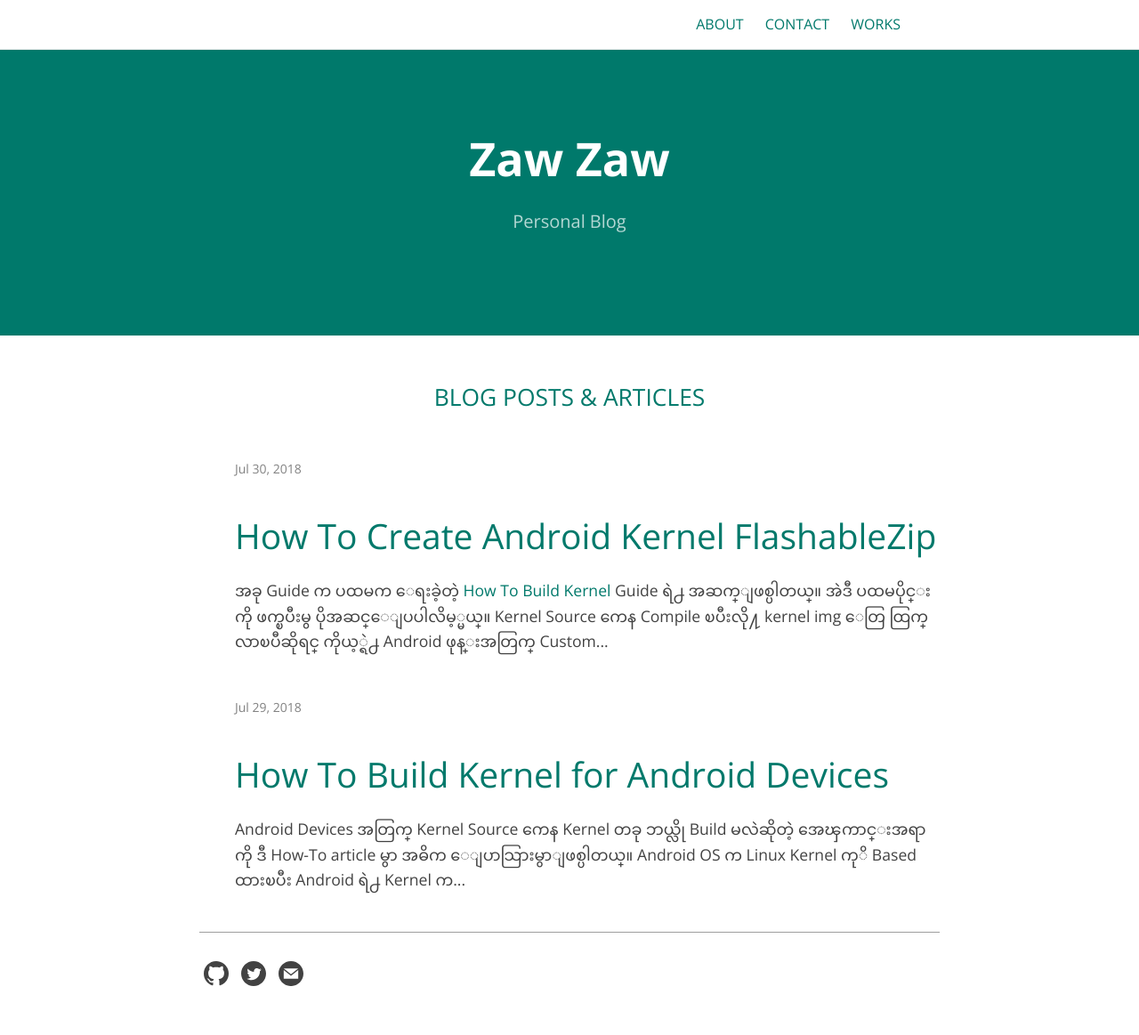
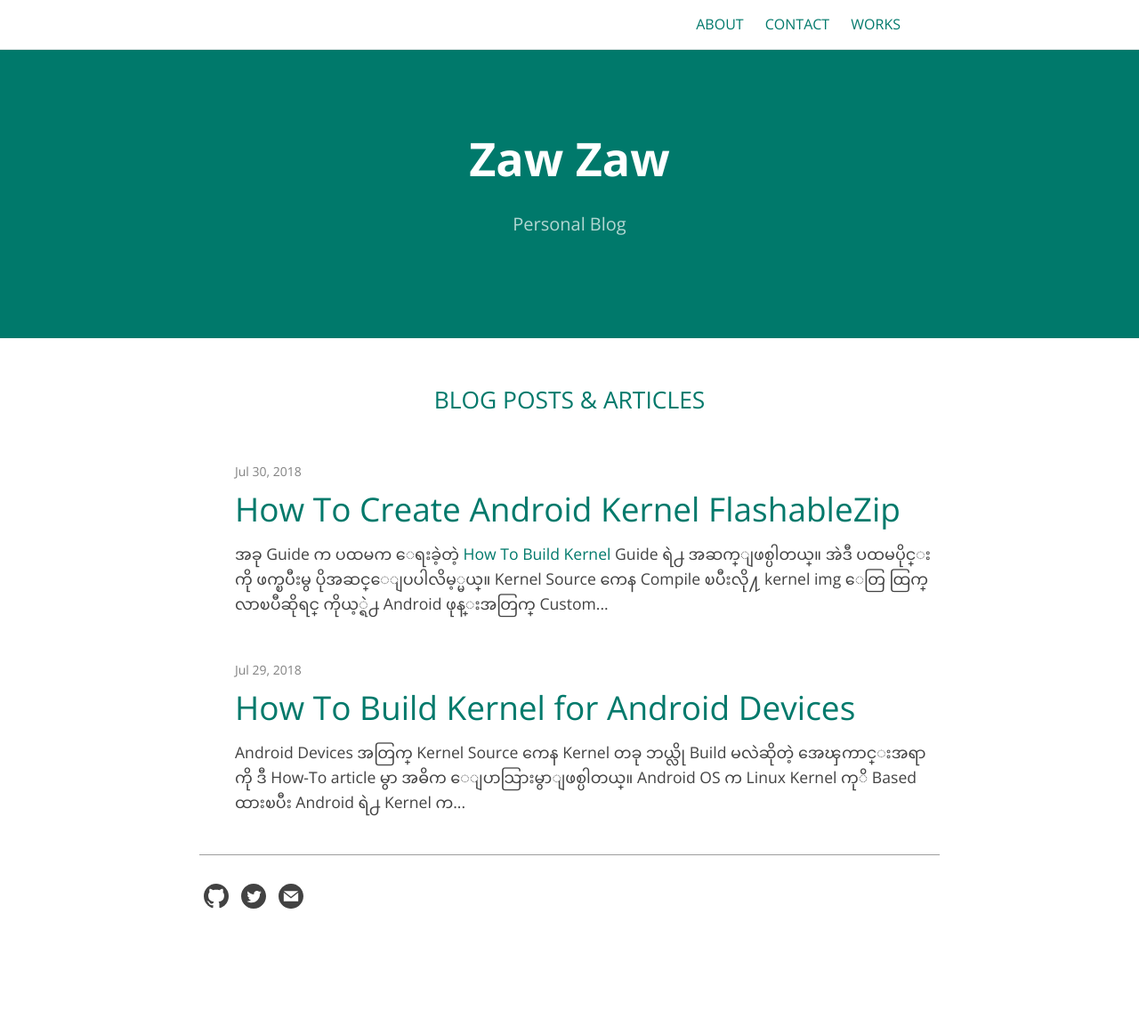
Before and after one commit to zawzaww/zawzaww.github.io, a Jekyll site: the page built from index.md, in a window 1280 px wide. Shown: the whole page at 89% size. Built offline with Jekyll 4.4.1, drawn with Linux system fonts in a browser that asks for light colours; after the commit the page ends 1077 px from its top, so only the background shows below that.

Commit message:
_layouts: _sass: Update fontsize for default layout and post

```diff
--- a/_layouts/default.html
+++ b/_layouts/default.html
@@ -55,7 +55,7 @@
 
     <section class="page-header">
       <h1 class="project-name">{{ page-title }}</h1>
-      <h1 class="project-tagline">{{ page-tagline }}</h1>
+      <h2 class="project-tagline">{{ page-tagline }}</h2>
       {% if page.layout == 'home' and site.github.is_project_page %}
           <a href="{{ site.github.repository_url }}" class="btn">View on GitHub</a>
         {% if site.show_downloads %}
@@ -65,7 +65,7 @@
       {% endif %}
       <!-- Post tagline -->
       {% if page.layout == 'post' %}
-        <h1 class="project-date">
+        <h2 class="project-date">
         <time datetime="{{ page.date | date_to_xmlschema }}" itemprop="datePublished">
           {% assign date_format = site.cayman-blog.date_format | default: "%b %-d, %Y" %}
           {{ page.date | date: date_format }}
@@ -74,7 +74,7 @@
         {% if page_author %}
           • <span itemprop="author" itemscope itemtype="http://schema.org/Person"><span itemprop="name">{{ page_author }}</span></span>
         {% endif %}
-        </h1>
+        </h2>
       {% endif %}
       <!-- End: Post tagline -->
     </section>
--- a/_layouts/home.html
+++ b/_layouts/home.html
@@ -17,9 +17,9 @@ layout: default
           {% assign date_format = site.cayman-blog.date_format | default: "%b %-d, %Y" %}
           <span class="post-meta">{{ post.date | date: date_format }}</span>
 
-          <h1>
+          <h2>
             <a class="post-link" href="{{ post.url | relative_url }}" title="{{ post.title }}">{{ post.title | escape }}</a>
-          </h1>
+          </h2>
 
           <span>{{ post.excerpt | markdownify | truncatewords: 30 }}</span>
 
--- a/_sass/blog/_layout.scss
+++ b/_sass/blog/_layout.scss
@@ -138,5 +138,5 @@
 
 .post-link {
   display: block;
-  font-size: 39px
+  font-size: 37px
 }
```
